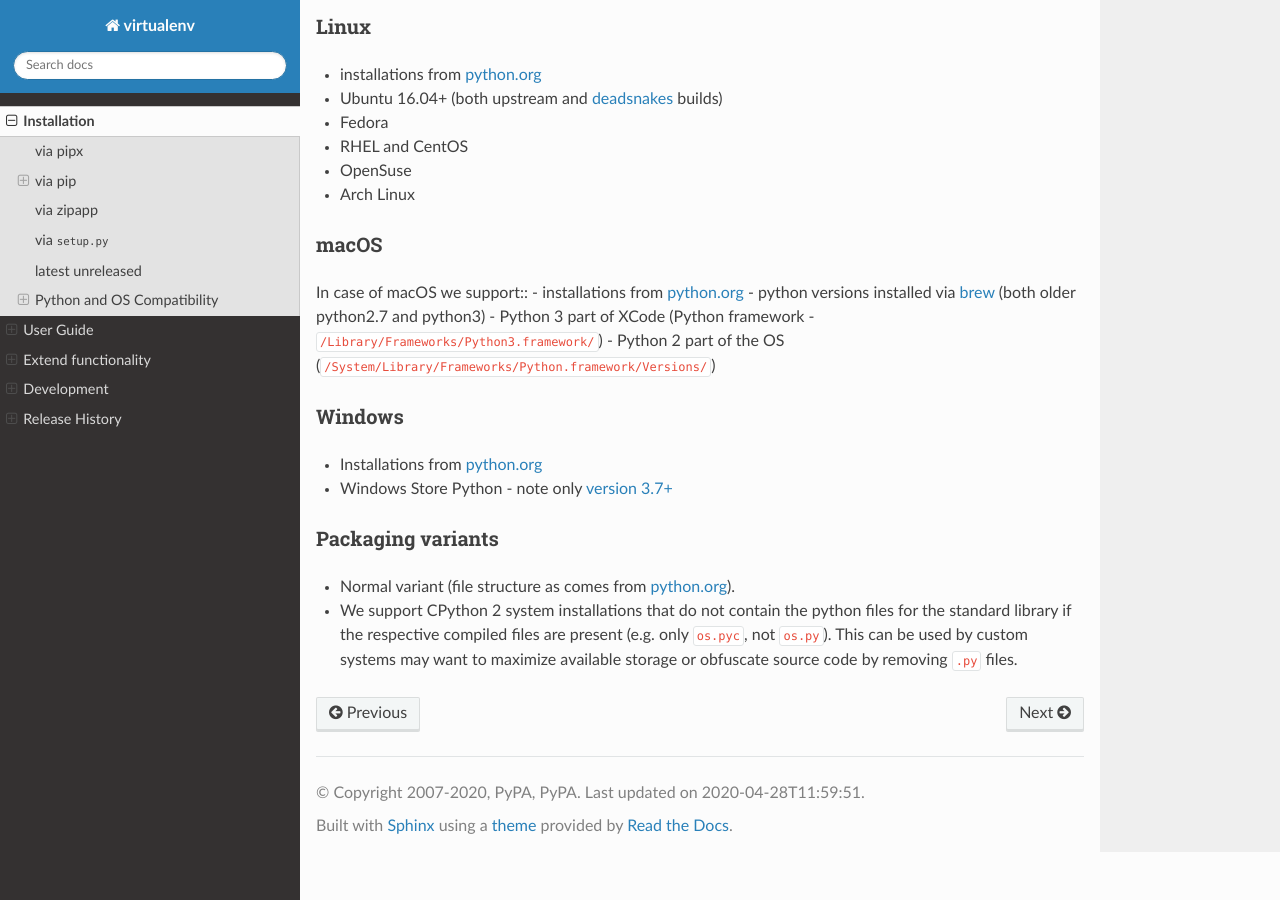
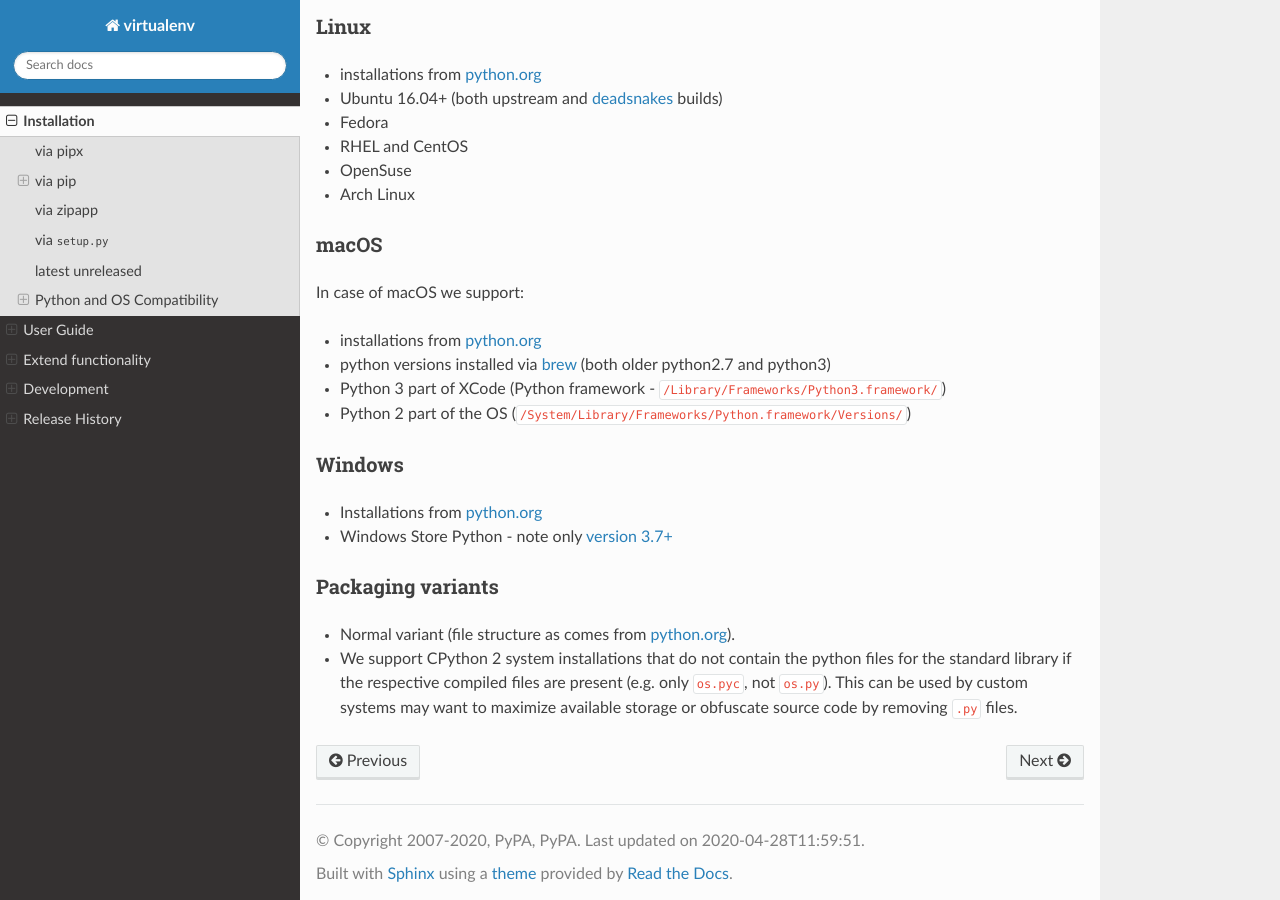
Before and after one commit to pypa/virtualenv, a Sphinx documentation site: the page built from docs/installation.rst, in a window 1280 px wide and 900 px high, scrolled down 1966 px. Built offline with Sphinx 7.4.7 and the Read the Docs theme 2.0.0, drawn with Linux system fonts in a browser that asks for light colours; pages that are not in the unit, such as notebooks, are missing from menus; the version number could not be read and is left out.

```diff
--- a/docs/installation.rst
+++ b/docs/installation.rst
@@ -107,7 +107,8 @@ Linux
 
 macOS
 ~~~~~
-In case of macOS we support::
+In case of macOS we support:
+
 - installations from `python.org <https://www.python.org/downloads/>`_
 - python versions installed via `brew <https://docs.brew.sh/Homebrew-and-Python>`_ (both older python2.7 and python3)
 - Python 3 part of XCode (Python framework - ``/Library/Frameworks/Python3.framework/``)
```
